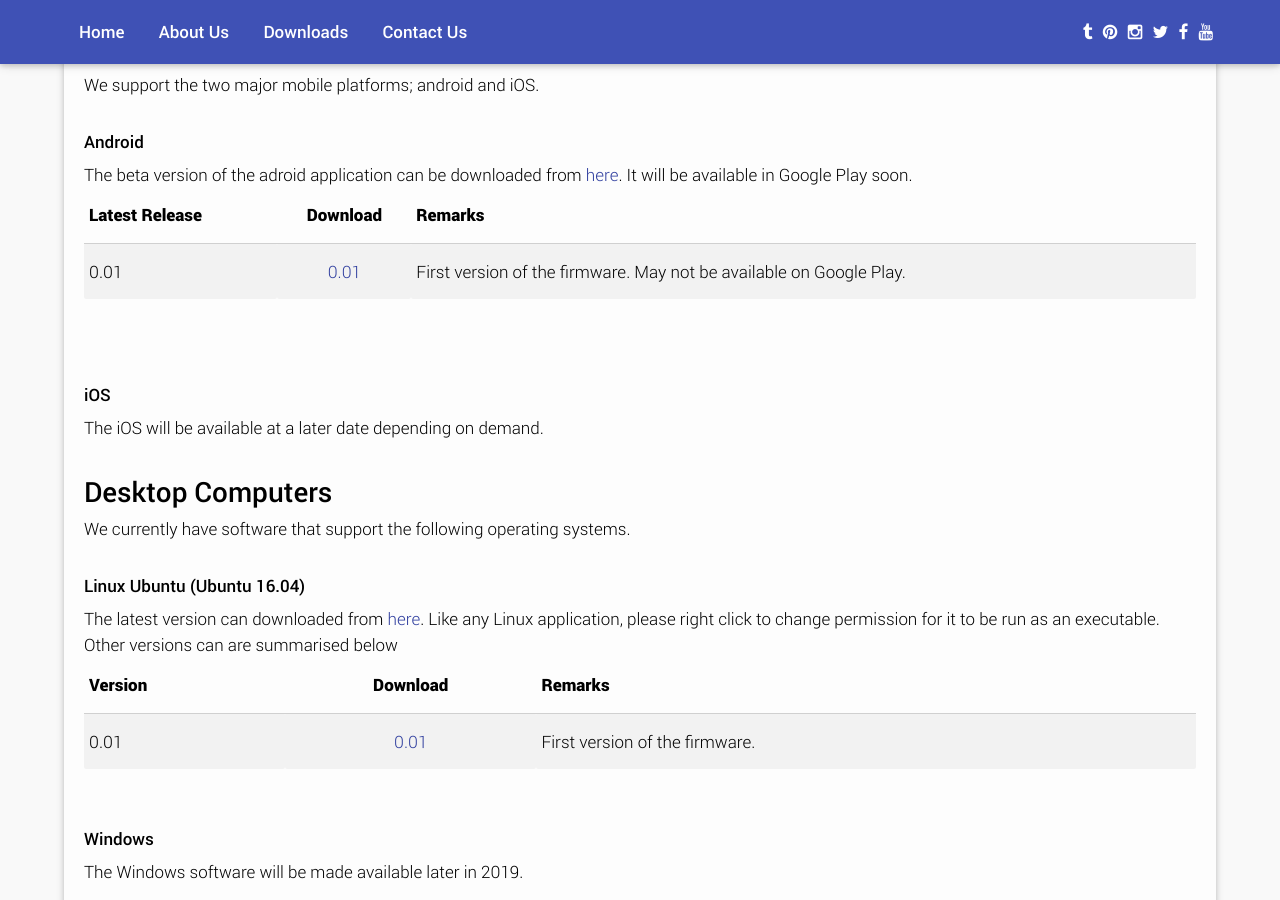
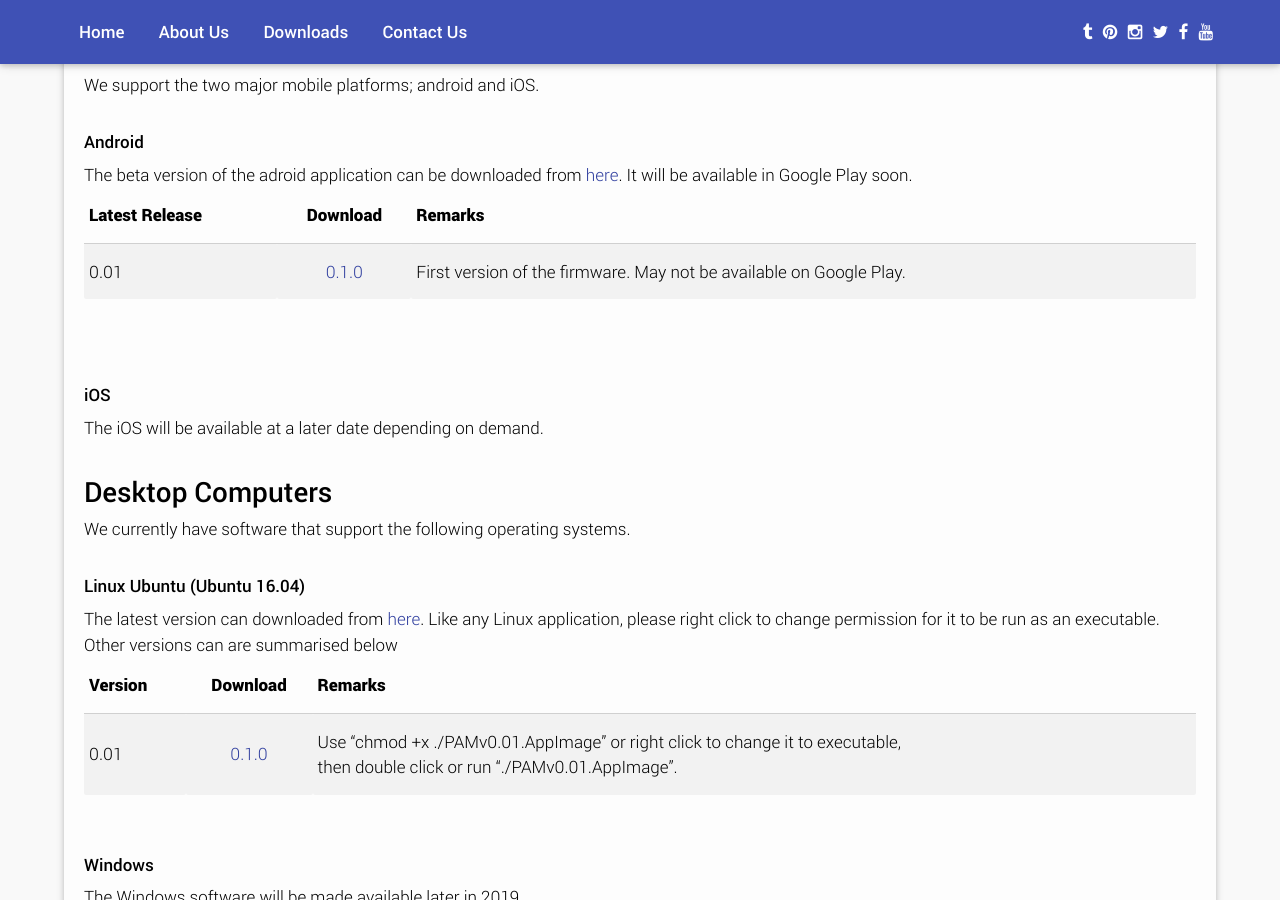
Before and after one commit to dnovichman-tmp/dnovichman-tmp.github.io, a Jekyll site: the page built from downloads/index.md, in a window 1280 px wide and 900 px high, scrolled down 482 px. Built offline with Jekyll 4.4.1, drawn with Linux system fonts in a browser that asks for light colours.

Commit message:
changed version number

```diff
--- a/downloads/index.md
+++ b/downloads/index.md
@@ -15,7 +15,7 @@
 
 | Latest Release        | Download     | Remarks  |
 | ------------- |:-------------:| :-----|
-| 0.01      | [0.01](https://drive.google.com/open?id=1xOUCo92LrysmVIF86Wdv-sJvJLurN9aQ "v0.01") | First version of the firmware. May not be available on Google Play. |
+| 0.01      | [0.1.0](https://drive.google.com/open?id=1xOUCo92LrysmVIF86Wdv-sJvJLurN9aQ "v0.1.0") | First version of the firmware. May not be available on Google Play. |
 
 
 <br/>
@@ -36,7 +36,7 @@
 
 | Version        | Download     | Remarks  |
 | ------------- |:-------------:| :-----|
-| 0.01      | [0.01](https://drive.google.com/open?id=1mdGc1Jalov47KuGZ50po8U5Lh9a-PaWz "v0.01") | First version of the firmware. |
+| 0.01      | [0.1.0](https://drive.google.com/open?id=1mdGc1Jalov47KuGZ50po8U5Lh9a-PaWz "v0.1.0") | Use "chmod +x ./PAMv0.01.AppImage" or right click to change it to executable,<br/> then double click or run "./PAMv0.01.AppImage".|
 
 <br/>
 <br/>
```
